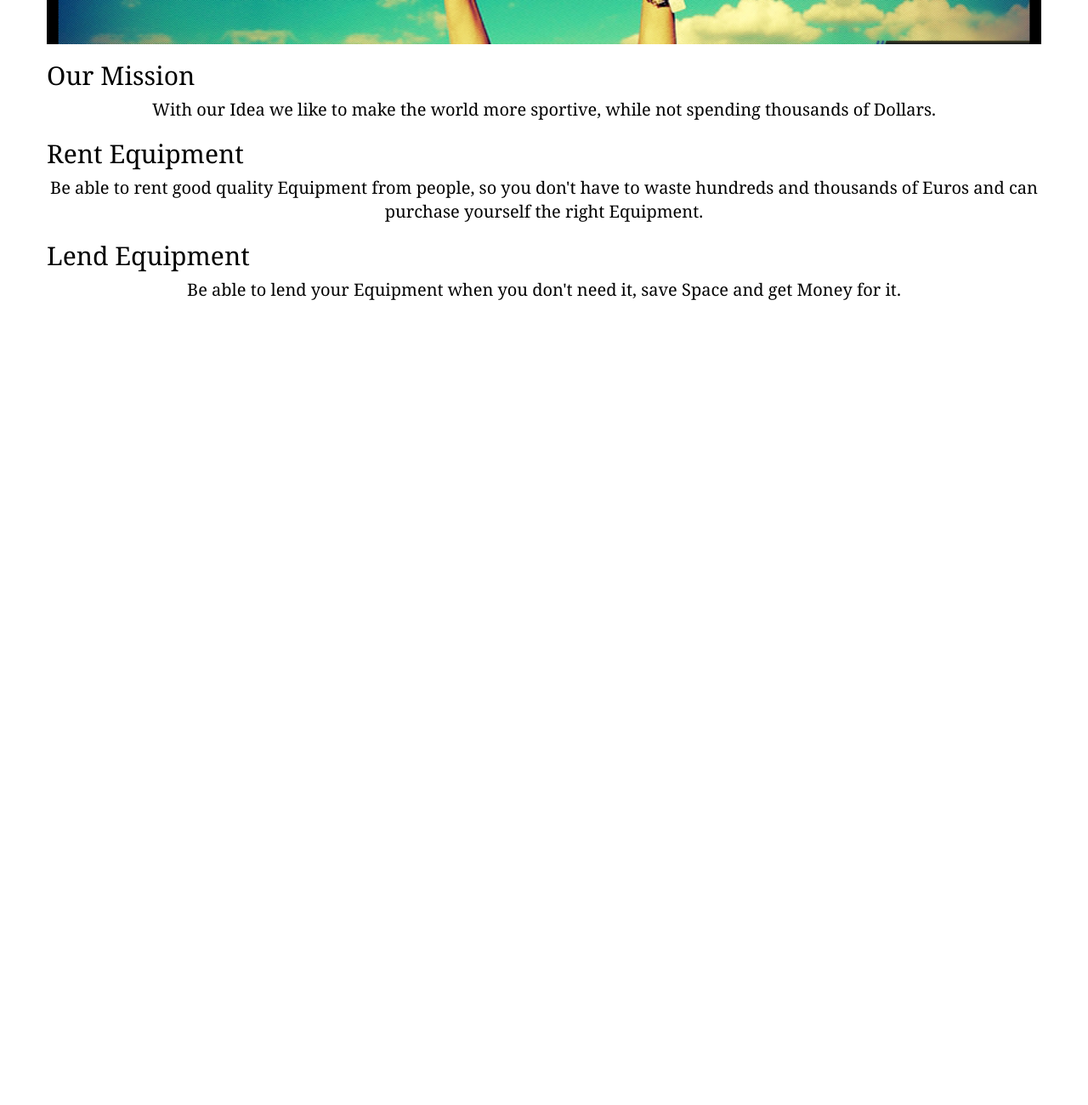
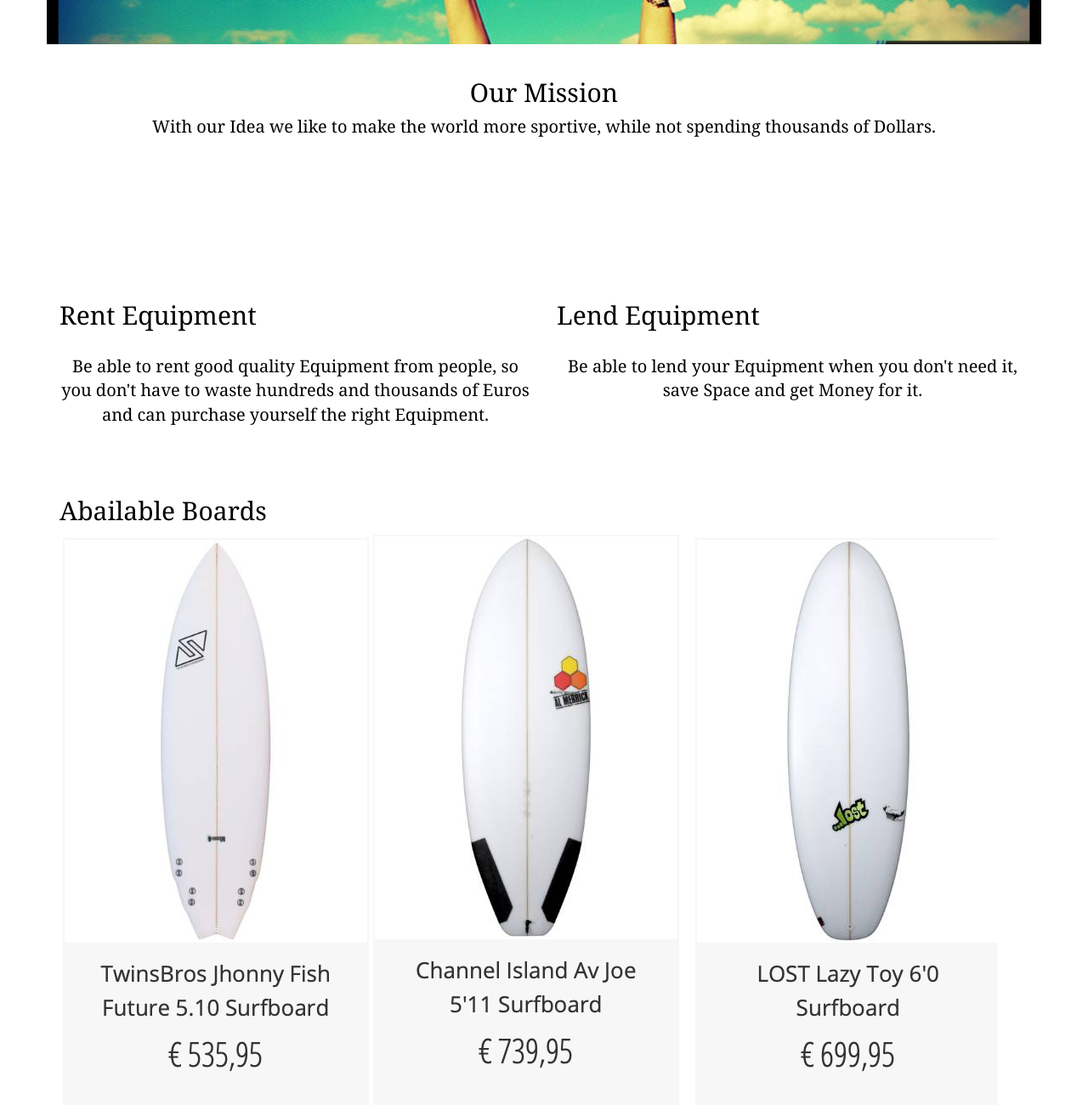
Before and after one commit to malteross/leo, a plain HTML site: page Website/index.html in a window 1280 px wide. Shown: the part 925-2225 px from the top of the page at 85% size. Before the commit the page ends 1291 px from the top, so only its background shows below. Drawn offline with nearby package versions, Linux system fonts and the light colour scheme.

Commit message:
Add files via upload

```diff
--- a/Website/index.html
+++ b/Website/index.html
@@ -49,21 +49,64 @@
 	<div id="new">
 	<img src="images/old.png" alt="old" width="100%">
 	</div>
+<div class="col-xs-12">
+	<br>
+	<br>
 
-	<div><div class="Our_Mission"></div>
+</div>
+	<div><div class="Our_Mission">
 		<h2>Our Mission</h2>
 		<p>With our Idea we like to make the world more sportive, while not spending thousands of Dollars.</p>
+		</div>
+	</div>
+		<div class="col-xs-12">
+			<br>
+			<br>
+			<br>
+			<br>
+			<br>
+			<br>
+			<br>
+			<br>
+		</div>
+
+
+	<div class="col-xs-12 col-sm-6 col-md-6">
+	<div id=Rent>
+		<h2>Rent Equipment</h2>
+		<br>
+			<p>Be able to rent good quality Equipment from people, so you don't have to waste hundreds and thousands of Euros and can purchase yourself the right Equipment.</p>
+		</div>
 	</div>
 
-	<div id=Rent>
-		<h2>Rent Equipment</h2>
-			<p>Be able to rent good quality Equipment from people, so you don't have to waste hundreds and thousands of Euros and can purchase yourself the right Equipment.</p>
-	</div>
-
+	<div class="col-xs-12 col-sm-6 col-md-6">
 	<div id=Lend>
 		<h2>Lend Equipment</h2>
+		<br>
 			<p>Be able to lend your Equipment when you don't need it, save Space and get Money for it.</p>
 	</div>
+	<div>
+		<br>
+		<br>
+		<br>
+		<br>
+	</div>
+</div>
+
+	<div class="col-xs-12">
+<div id=Rentals>
+	<h2>Abailable Boards</h2>
+</div>
+</div>
+
+	<div class="col-xs-12">
+		<div id=images>
+
+	<img src="images/board2.png" alt="board1">
+	<img src="images/board3.png" alt="board1">
+	<img src="images/board4.png" alt="board1">
+
+</div>
 <div id="footer">
 	<ul class="list-inline">
  		 <li><a href="#"><i class="fab fa-youtube"></i></a></li>
--- a/Website/style.css
+++ b/Website/style.css
@@ -99,13 +99,19 @@
   display: inline-block;
   font-size: 16px;
 }
-#Our_Mission{
-		color: black;
+
+.Our_Mission {
 	text-align: center;
+	color: black;
 	font-size: 26px;
 	font-family: Georgia, serif;
+
 }
 
+#rentals{
+	text-align: center;
+
+}
 body {
 	background-image: url("images/bg3");
 	background-size: cover;
```
Also changed, not shown: Website/images/board2.png (added), Website/images/board3.png (added), Website/images/board4.png (added), Website/images/board5.png (added), 1 other file.
